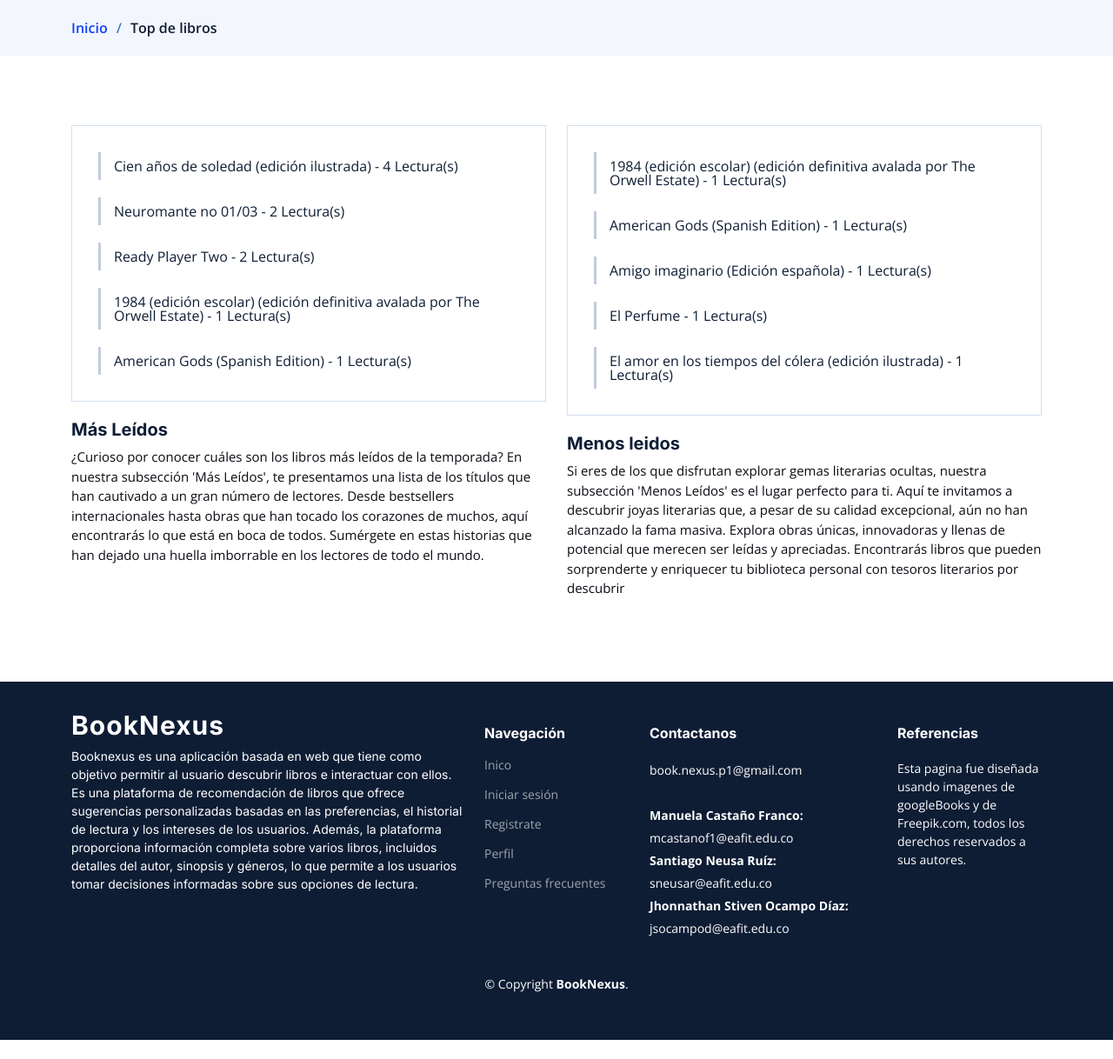
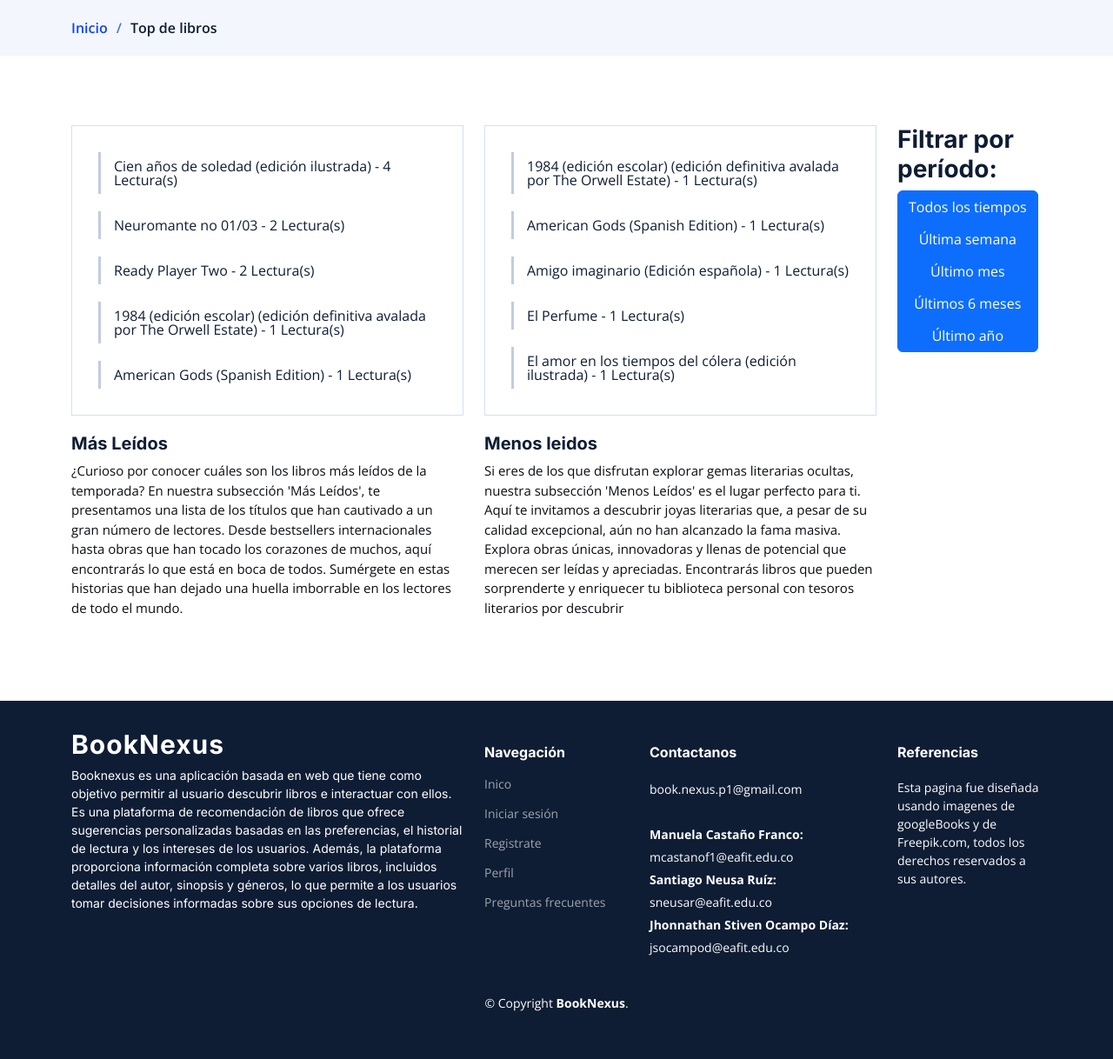
Before and after one commit to Jhonnathan93/integrating-project-1, a Django app: page /top_books/ in a window 1280 px wide. Shown: the part 455-1673 px from the top of the page at 87% size. Before the commit the page ends 1651 px from the top, so only its background shows below. Run offline with Django 4.2, Linux system fonts and the light colour scheme; data comes from the database, SQL or seed files in the repository; both versions use the stored data as it was after the commit; some libraries are stand-ins or nearby versions.

Commit message:
add filters on book tops

```diff
--- a/BookNexus/urls.py
+++ b/BookNexus/urls.py
@@ -55,8 +55,10 @@ urlpatterns = [
     path('mark-as-not-recommended/', BookViews.markasNotRecommended, name='mark-as-not-recommended'),
 
     path('send_email_to_readers/', Newsletter.send_email_to_readers, name='send_email_to_readers'),
-    path('top_books/', Analytics.top_books, name='top_books')
+    path('top_books/', Analytics.top_books, name='top_books'),
 
+    path('top_books/', Analytics.top_books, name='top_books'),
+    path('top_books/<str:period>/', Analytics.top_books, name='top_books_period'),
 ]
 
 urlpatterns += static(settings.MEDIA_URL, document_root=settings.MEDIA_ROOT)
--- a/analytics/templates/top_books.html
+++ b/analytics/templates/top_books.html
@@ -121,9 +121,11 @@
     <section id="service-details" class="service-details">
         <div class="container" data-aos="fade-up">
 
+
+
           <div class="row gy-4">
 
-                <div class="col-lg-6">
+            <div class="col-lg-5">
               <div class="services-list">
                 {% for book in top_books %}
                     <a href="#">{{ book.title }} - {{ book.book_count }} Lectura(s)</a>
@@ -134,7 +136,7 @@
               <p>¿Curioso por conocer cuáles son los libros más leídos de la temporada? En nuestra subsección 'Más Leídos', te presentamos una lista de los títulos que han cautivado a un gran número de lectores. Desde bestsellers internacionales hasta obras que han tocado los corazones de muchos, aquí encontrarás lo que está en boca de todos. Sumérgete en estas historias que han dejado una huella imborrable en los lectores de todo el mundo.</p>
             </div>
 
-                <div class="col-lg-6">
+            <div class="col-lg-5">
               <div class="services-list">
                 {% for book in least_books %}
                     <a href="#">{{ book.title }} - {{ book.book_count }} Lectura(s)</a>
@@ -143,6 +145,17 @@
 
               <h4>Menos leidos</h4>
               <p>Si eres de los que disfrutan explorar gemas literarias ocultas, nuestra subsección 'Menos Leídos' es el lugar perfecto para ti. Aquí te invitamos a descubrir joyas literarias que, a pesar de su calidad excepcional, aún no han alcanzado la fama masiva. Explora obras únicas, innovadoras y llenas de potencial que merecen ser leídas y apreciadas. Encontrarás libros que pueden sorprenderte y enriquecer tu biblioteca personal con tesoros literarios por descubrir</p>
+            </div>
+
+            <div class="col-lg-2">
+                <h3>Filtrar por período:</h3>
+                <div class="btn-group-vertical" role="group" aria-label="Vertical button group">
+                <a href="{% url 'top_books' %}" class="btn btn-primary">Todos los tiempos</a>
+                <a href="{% url 'top_books_period' 'week' %}" class="btn btn-primary">Última semana</a>
+                <a href="{% url 'top_books_period' 'month' %}" class="btn btn-primary">Último mes</a>
+                <a href="{% url 'top_books_period' '6months' %}" class="btn btn-primary">Últimos 6 meses</a>
+                <a href="{% url 'top_books_period' 'year' %}" class="btn btn-primary">Último año</a>
+                </div>
             </div>
 
           </div>
--- a/analytics/views.py
+++ b/analytics/views.py
@@ -3,12 +3,27 @@ from django.db.models import Count
 from book.models import Book
 from django.db.models import F
 from django.db.models import Subquery
+from datetime import datetime, timedelta
 
-# Create your views here.
-def top_books(request):
-    top_books = Book.objects.values('title', 'isbn').annotate(book_count=Count('isbn')).order_by('-book_count')[:5]
 
-    least_books = Book.objects.values('title', 'isbn').annotate(book_count=Count('isbn')).order_by('book_count')[:5]
+def top_books(request, period="all"):
+    end_date = datetime.now()
+    start_date = None
 
-    print(top_books)
-    return render(request, 'top_books.html', {'top_books': top_books, 'least_books': least_books})
+    if period == "week":
+        start_date = end_date - timedelta(weeks=1)
+    elif period == "month":
+        start_date = end_date - timedelta(days=30)
+    elif period == "6months":
+        start_date = end_date - timedelta(days=180)
+    elif period == "year":
+        start_date = end_date - timedelta(days=365)
+
+    if start_date:
+        top_books = Book.objects.filter(dateAdded__range=(start_date, end_date)).values('title', 'isbn').annotate(book_count=Count('isbn')).order_by('-book_count')[:5]
+        least_books = Book.objects.filter(dateAdded__range=(start_date, end_date)).values('title', 'isbn').annotate(book_count=Count('isbn')).order_by('book_count')[:5]
+    else:
+        top_books = Book.objects.values('title', 'isbn').annotate(book_count=Count('isbn')).order_by('-book_count')[:5]
+        least_books = Book.objects.values('title', 'isbn').annotate(book_count=Count('isbn')).order_by('book_count')[:5]
+
+    return render(request, 'top_books.html', {'top_books': top_books, 'least_books': least_books, 'period': period})
```
Also changed, not shown: db.sqlite3. Lines whose indentation alone changed are shown as unchanged.
